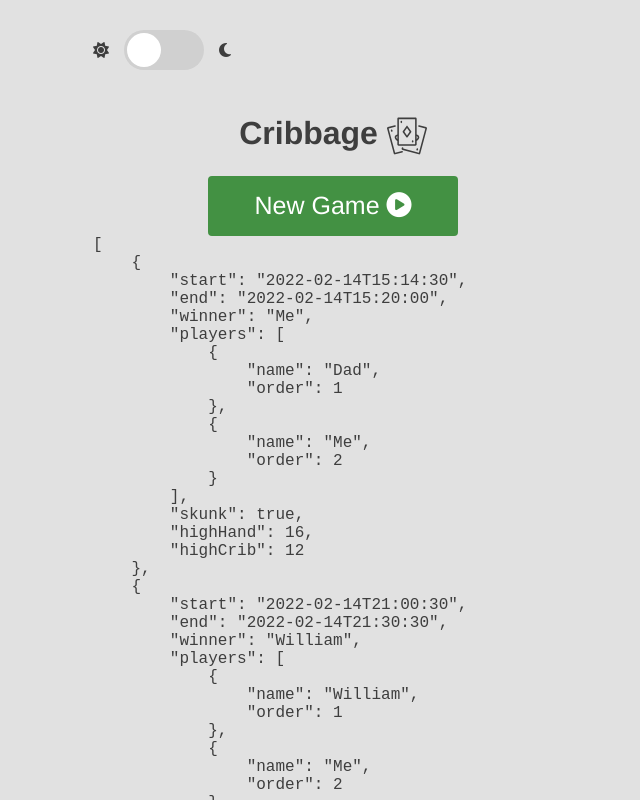
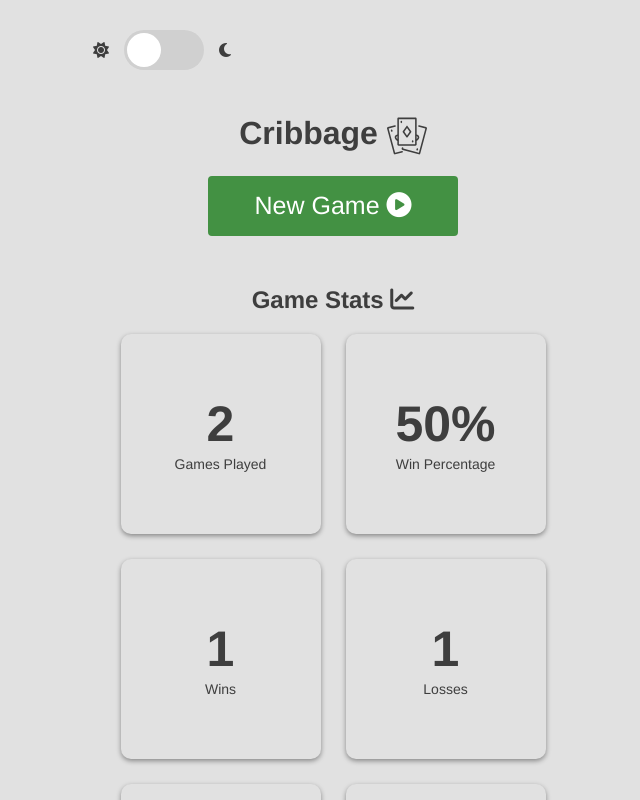
Before and after one commit to ClaytonDewey/tca-cribbage, a React (Create React App) app: page / in a window 1280 px wide. Shown: the top 800 px of the page, without its empty margins (307-947 px from the left). Built offline with nearby package versions, Linux system fonts and the light colour scheme.

Commit message:
Removed test data display...

```diff
--- a/src/Components/Home/Home.tsx
+++ b/src/Components/Home/Home.tsx
@@ -111,11 +111,11 @@ export const Home = ({ gameResults }) => {
                     {/* <button className="btn btn-info mt-2" onClick={() => setDisplayStats(true)}>
                         Stats <i className="fa-solid fa-chart-line"></i>
                     </button> */}
-                    <pre style={{textAlign: "left"}}>
+                    {/* <pre style={{textAlign: "left"}}>
                     {
                         JSON.stringify(gameResults, null, 4)
                     }
-                    </pre>
+                    </pre> */}
                 </div>
 
                 <div className="container">
--- a/src/Components/PlayGame/PlayGame.tsx
+++ b/src/Components/PlayGame/PlayGame.tsx
@@ -142,10 +142,10 @@ export const PlayGame = ({
                 <h1 className="text-center my-2">Play Game</h1>
                 <p className="text-center">Opponent: {opponents.name}</p>
                 <p className="text-center">Score: {score}</p>
-                <p className="text-center">High Hand: {highHand}</p>
+                {/* <p className="text-center">High Hand: {highHand}</p>
                 <p className="text-center">High Crib: {highCrib}</p>
                 <p className="text-center">Winner: {winner}</p>
-                <p className="text-center">skunk: {skunk}</p>
+                <p className="text-center">skunk: {skunk}</p> */}
 
 
                 {!endGame && (
```
